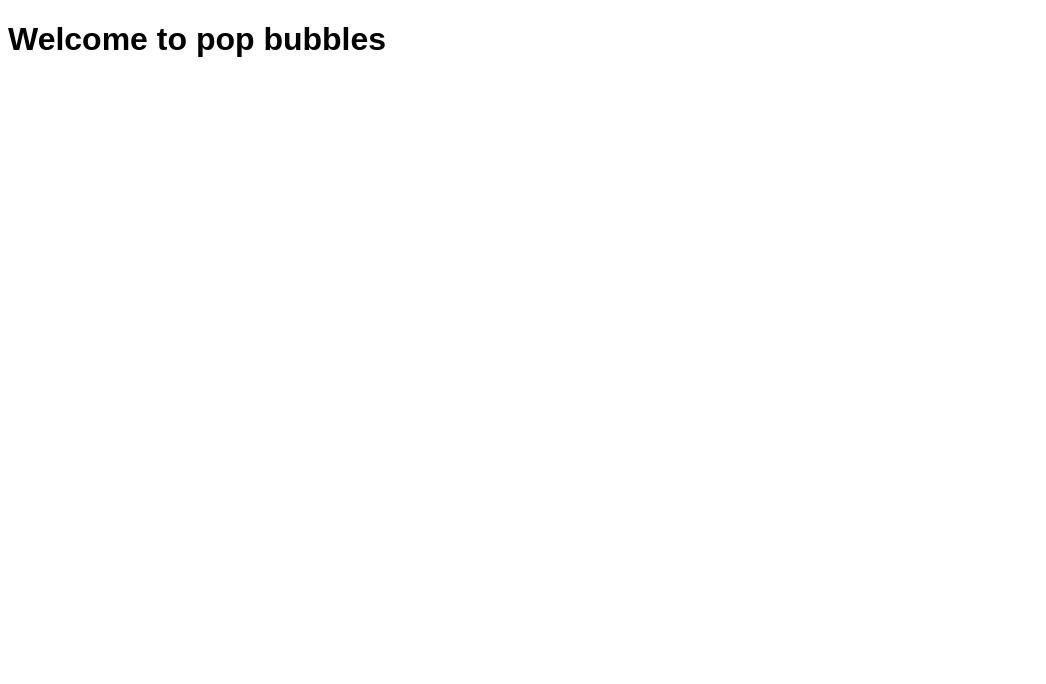
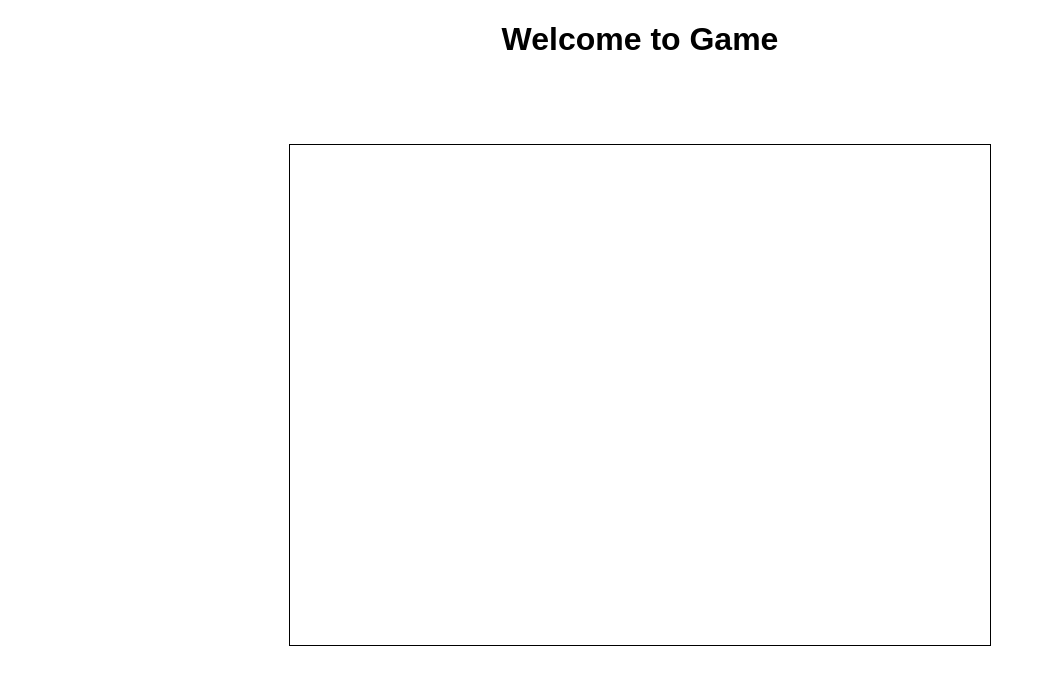
Before and after one commit to Neha-sanserwal/pop-bubble, a website: page index.html in a window 1280 px wide. Shown: the whole page, without its empty margins (0-1046 px from the left). Drawn offline with Linux system fonts and the light colour scheme.

Commit message:
created a game box.

```diff
--- a/app.css
+++ b/app.css
@@ -1,4 +1,11 @@
 body{
   font-family: sans-serif;
-
+  margin: 0 auto;
+  display: flex;
+  align-items: center;
+  flex-flow: column;
+  justify-content: space-evenly;
+  height: 100%;
+  width: 100%;
+  text-align: center;
 }
--- /dev/null
+++ b/bubble.css
@@ -0,0 +1,6 @@
+.bubbleBox{
+  border: 1px solid;
+  height: 500px;
+  margin-top: 4rem;
+  width: 700px;
+}
--- a/index.html
+++ b/index.html
@@ -2,9 +2,15 @@
 <html lang="en">
 <head>
   <link rel="stylesheet" href="./app.css"/>
+  <link rel="stylesheet" href="./bubble.css"/>
   <title>pop-bubble</title>
 </head>
 <body>
-  <h1>Welcome to pop bubbles</h1>
+  <div>
+    <h1>Welcome to Game</h1>
+  </div>
+  <div class = 'bubbleBox'>
+
+  </div>
 </body>
 </html>
```
